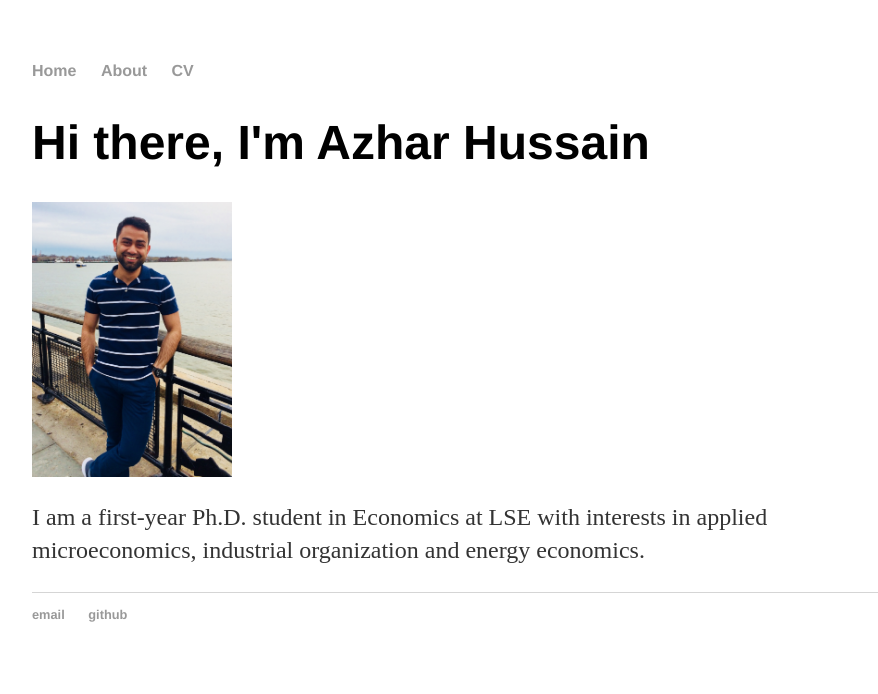
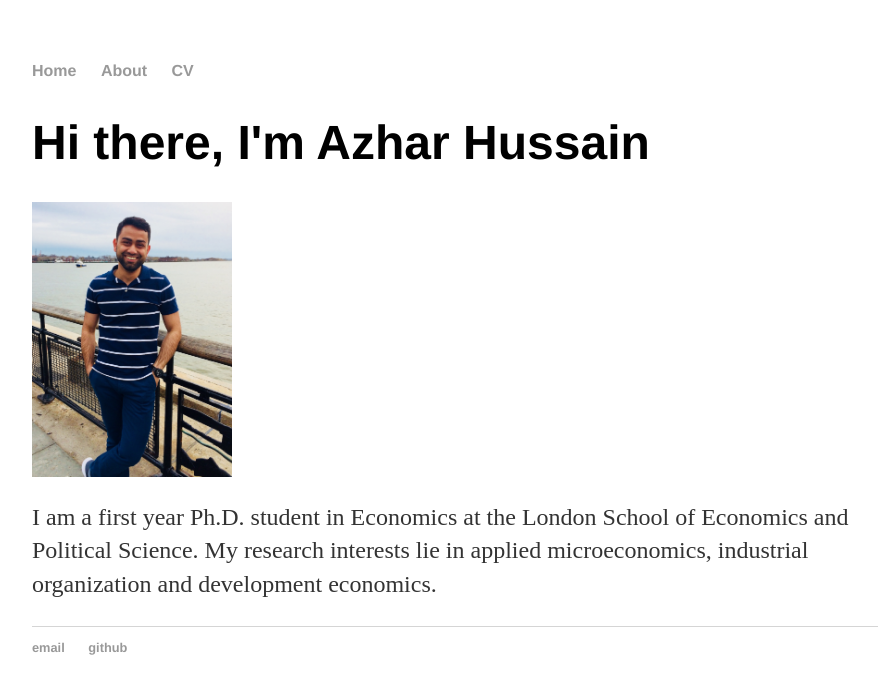
Before and after one commit to azharhsain/azharhsain.github.io, a Jekyll site: the page built from index.html, in a window 1280 px wide. Shown: the top 694 px of the page, without its empty margins (160-1038 px from the left). Built offline with Jekyll 4.4.1, drawn with Linux system fonts in a browser that asks for light colours.

Commit message:
Changed index

```diff
--- a/index.html
+++ b/index.html
@@ -6,5 +6,6 @@ title: Azhar Hussain
 		<div class="blurb">
 			<h1>Hi there, I'm Azhar Hussain</h1>
 			<img src="/image/IMG_Self.JPG" alt="Self" width=200 height=275 align="center">
-			<p>I am a first-year Ph.D. student in Economics at LSE with interests in applied microeconomics, industrial organization and energy economics.</p>
+			<p>I am a first year Ph.D. student in Economics at the London School of Economics and Political Science.
+				My research interests lie in applied microeconomics, industrial organization and development economics.</p>
 		</div>
```
